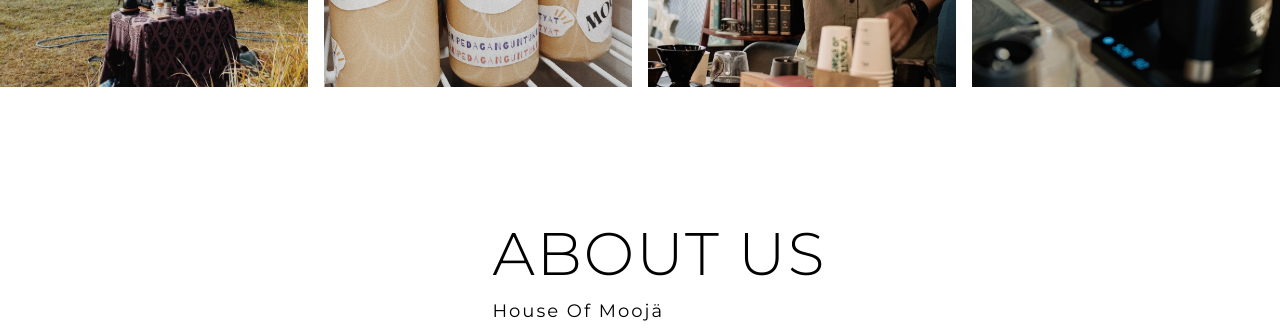
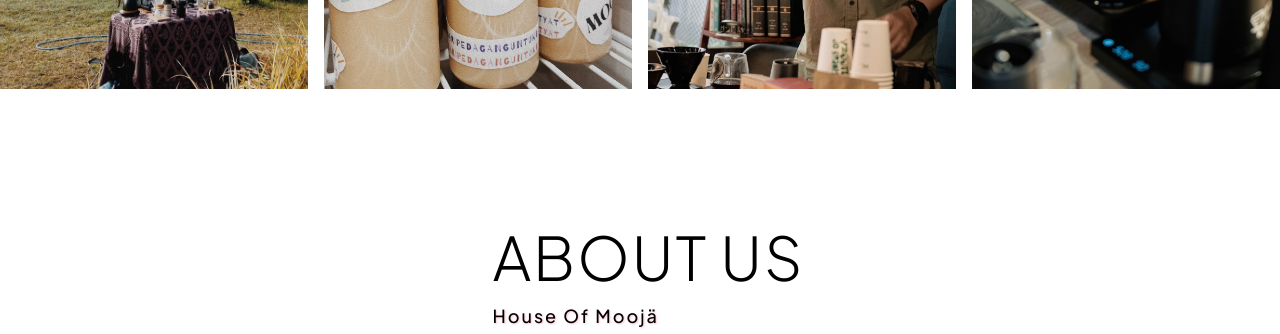
Before and after one commit to RevoU-FSSE-2/week-3-galihwicaak, a plain HTML site: page index.html in a window 1280 px wide. Shown: the part 2435-2769 px from the top of the page. Drawn offline with Linux system fonts and the light colour scheme.

Commit message:
edited index html and styles css

```diff
--- a/index.html
+++ b/index.html
@@ -135,7 +135,7 @@
       </div>
       <div class="col-right">
         <h1 class="section-title">About Us</h1>
-        <h2>House Of Mooj&#228;</h2>
+        <h2 class="section-mooja">House Of Mooj&#228;</h2>
         <p>Founded in 2020 by two partner from Bandung, House of Moojä
             comes from an idea that everyone can enjoy coffee. It's all started at
             grandma home on Jalan Sukagalih no 104. And House of Moojä still growing till now
--- a/styles.css
+++ b/styles.css
@@ -1,4 +1,20 @@
 @import 'https://fonts.googleapis.com/css?family=Montserrat:300, 400, 700&display=swap';
+
+@font-face {
+	font-family: Jakarta-Sans;
+	src: url(font-face/PlusJakartaSans-VariableFont_wght.ttf);
+}
+
+@font-face {
+	font-family: Jakarta-Sans;
+	src: url(font-face/PlusJakartaSans-Italic-VariableFont_wght.ttf);
+	font-weight: bold;
+}
+
+body {
+	font-family: Jakarta-Sans, "Open Sans", sans-serif;
+	margin: 0;
+}
 * {
 	padding: 0;
 	margin: 0;
@@ -519,6 +535,9 @@ p {
 	border: 0px solid #ffff;
 	z-index: -1;
 }
+#about .section-mooja {
+	text-shadow: 1px 1px 2px pink;
+}
 
 #contact .contact {
 	flex-direction: column;
```
Also changed, not shown: font-face/OFL.txt (added), font-face/PlusJakartaSans-Italic-VariableFont_wght.ttf (added), font-face/PlusJakartaSans-VariableFont_wght.ttf (added), font-face/README.txt (added), font-face/static/PlusJakartaSans-Bold.ttf (added), font-face/static/PlusJakartaSans-BoldItalic.ttf (added), font-face/static/PlusJakartaSans-ExtraBold.ttf (added), font-face/static/PlusJakartaSans-ExtraBoldItalic.ttf (added), font-face/static/PlusJakartaSans-ExtraLight.ttf (added), font-face/static/PlusJakartaSans-ExtraLightItalic.ttf (added), font-face/static/PlusJakartaSans-Italic.ttf (added), font-face/static/PlusJakartaSans-Light.ttf (added), font-face/static/PlusJakartaSans-LightItalic.ttf (added), font-face/static/PlusJakartaSans-Medium.ttf (added), 4 more files.
